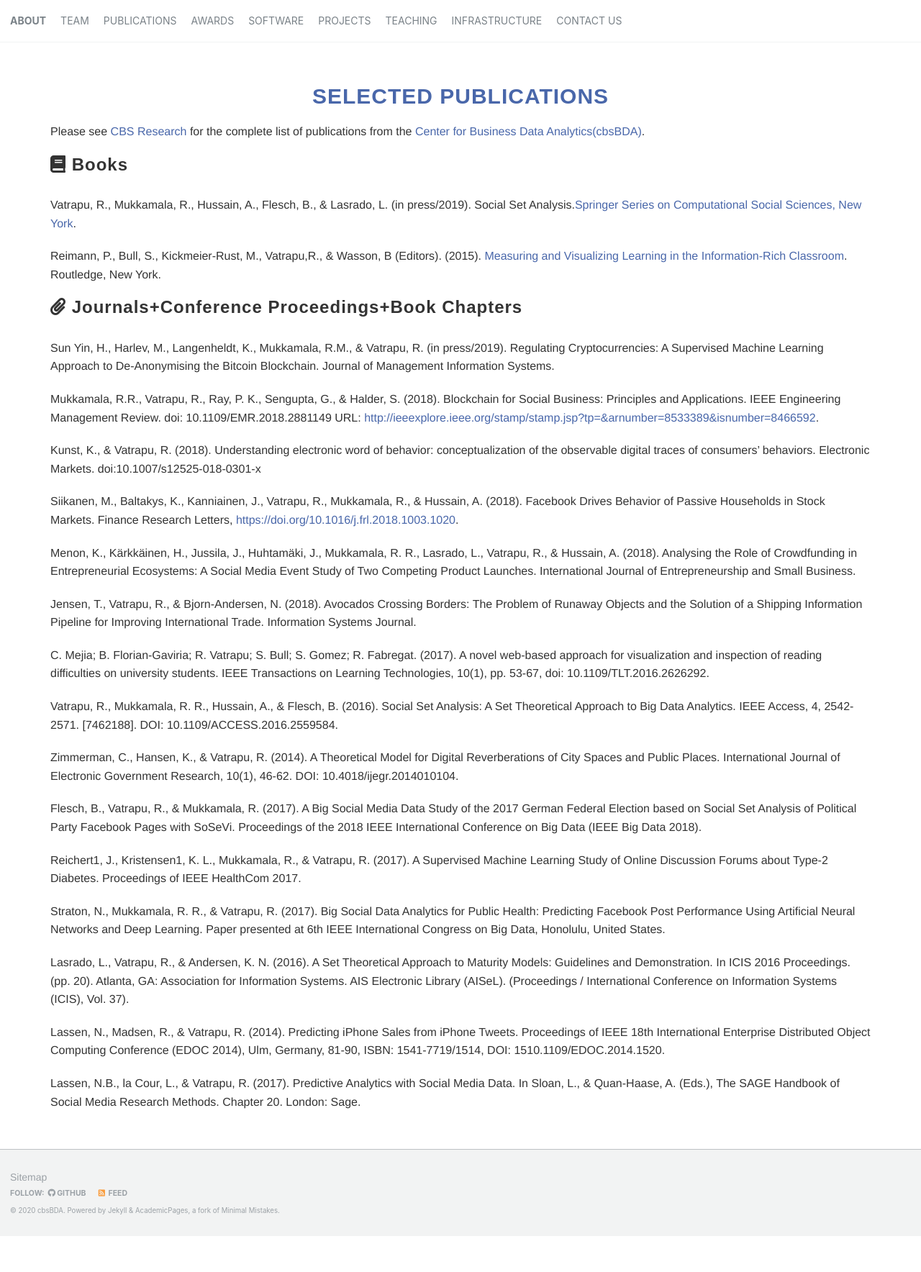
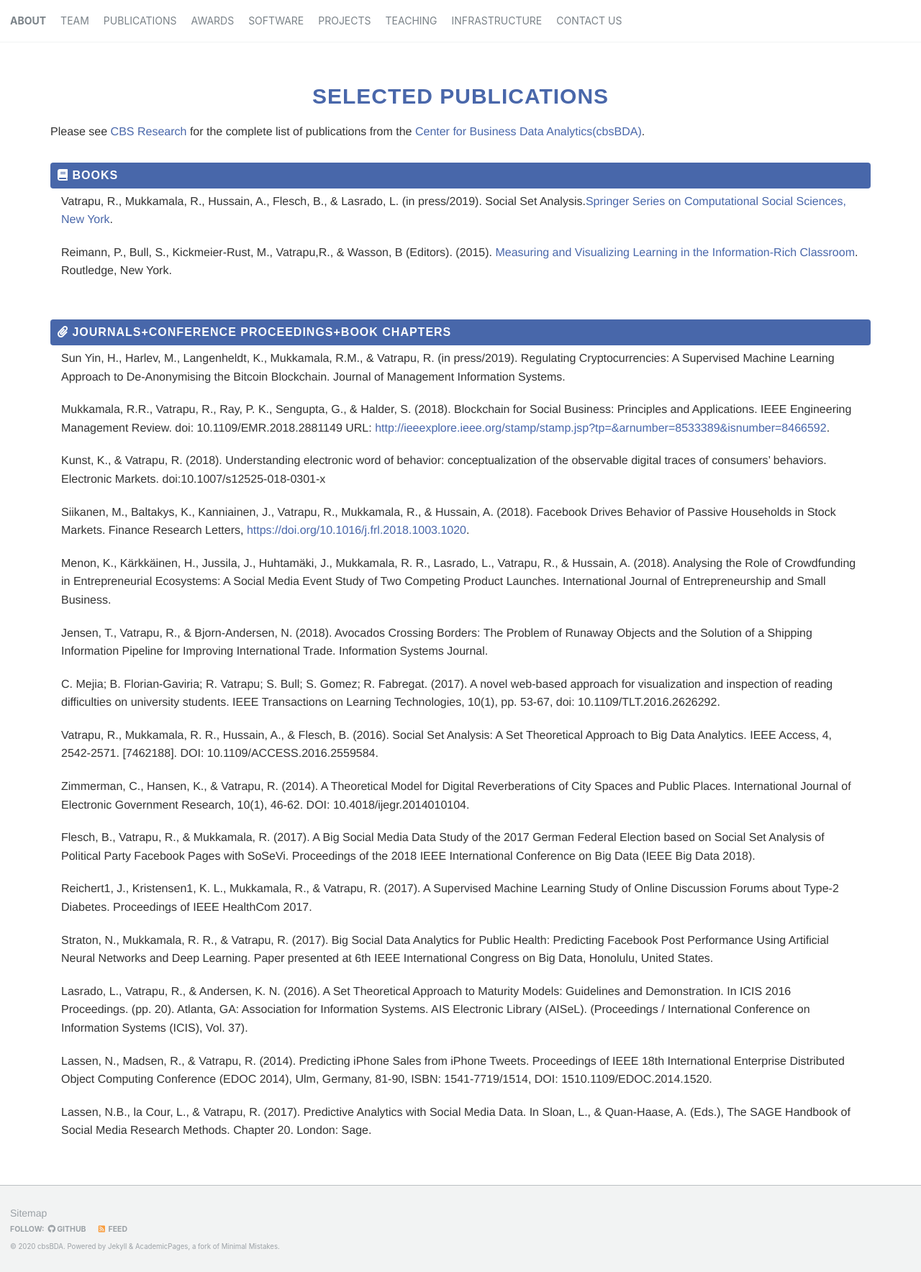
Before and after one commit to cbsBDA/cbsBDA-homepage, a Jekyll site: the page built from _pages/publications.md, in a window 1280 px wide. Shown: the whole page at 72% size. Built offline with Jekyll 4.4.1, drawn with Linux system fonts in a browser that asks for light colours; before the commit the page ends 1718 px from its top, so only the background shows below that.

Commit message:
Update _custom.scss

```diff
--- a/_sass/_custom.scss
+++ b/_sass/_custom.scss
@@ -328,3 +328,24 @@ a, .tp-caption a.btn:hover {
 .recent-work-wrap:hover .overlay {
   opacity: 1;
 }
+.accordion h3.accHeader {
+    background-color: #4867aa !important;
+    cursor: pointer;
+    color: #ffffff;
+    font-size: 16px;
+    line-height: 30px;
+    padding: 3px 10px;
+    position: relative;
+    margin-bottom: 5px;
+    text-transform: uppercase;
+    border-radius: 4px;
+}
+
+.accHeader {
+    margin-bottom: 0px !important;
+    margin-top: 30px !important;
+}
+.accordion .accDetail {
+    padding: 5px 15px;
+    margin-bottom: 5px;
+}
```
